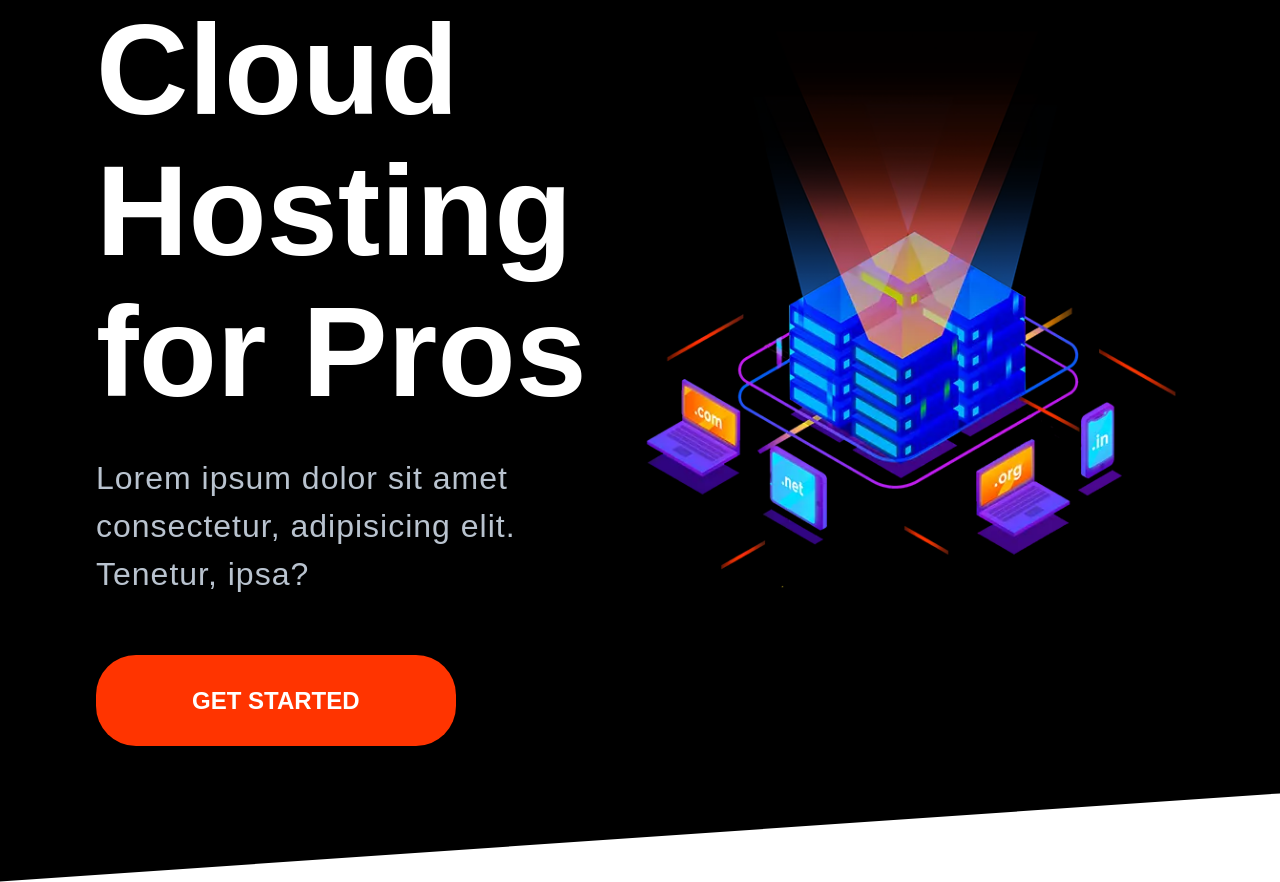
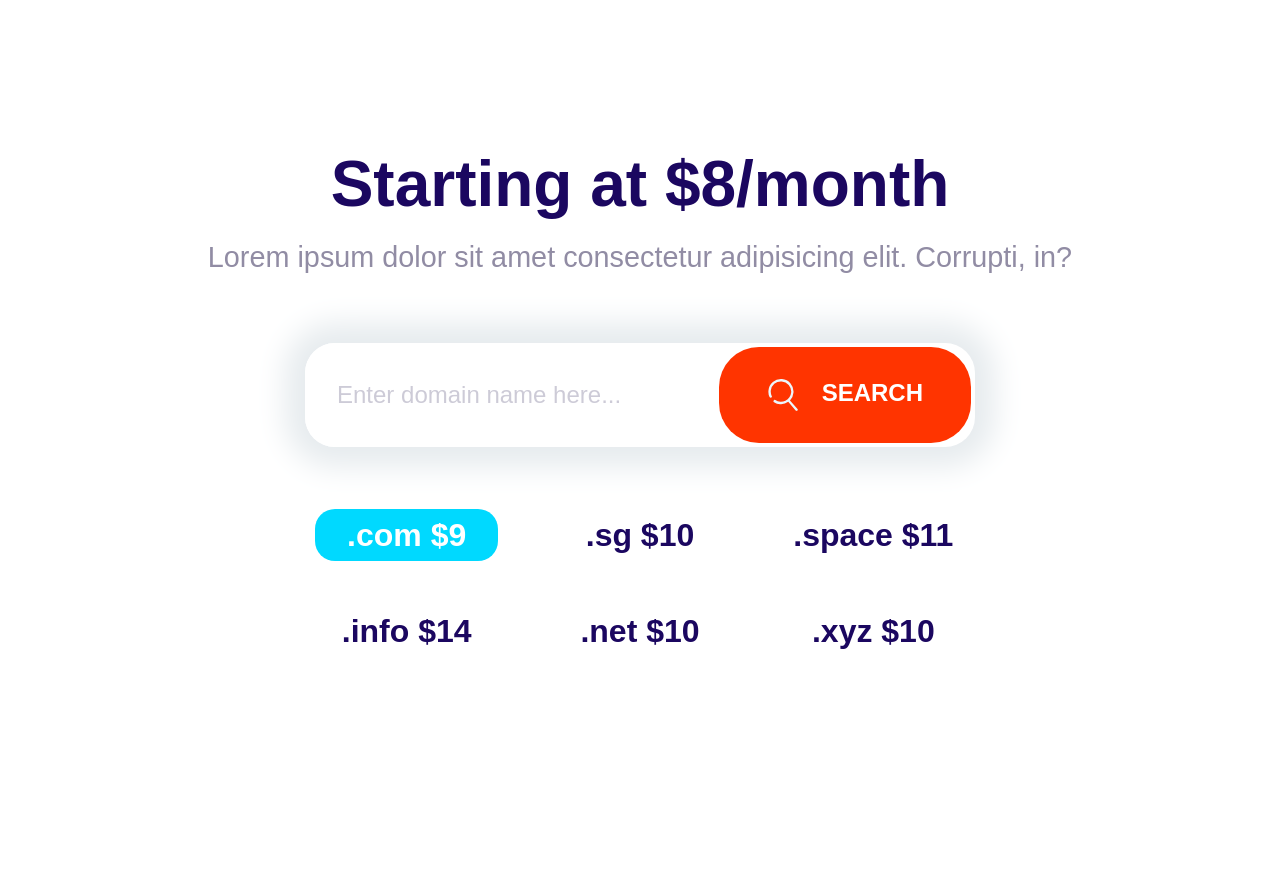
Before and after one commit to laoktaviana/Website, a plain HTML site: page index.html in a window 1280 px wide. After the commit the page ends 800 px from the top, so only its background shows below. Drawn offline with Linux system fonts and the light colour scheme.

Commit message:
Planns block.

```diff
--- a/css/styles.css
+++ b/css/styles.css
@@ -200,10 +200,18 @@ a{
     font-size: 1.8rem;
     font-weight: 600;
     margin: 1rem 0;
+    outline: 0;
     padding: 2rem 3rem;
     text-align: center;
     text-transform: uppercase;
     white-space: nowrap;
+}
+
+.btn .icon {
+    width: 2rem;
+    height: 2rem;
+    margin-right: 1rem;
+    vertical-align: middle;
 }
 
 .btn--primary {
@@ -283,7 +291,7 @@ a{
 .input-group .input{
     border: 0;
     flex-grow: 1;
-    padding: 1.5rem 1rem;
+    padding: 1.5rem 2rem;
 }
 
 .input-group .btn {
@@ -688,3 +696,28 @@ a{
         align-self: center;
     }
 }
+
+/* Domain Block */
+.block-domain .input-group {
+    box-shadow: 0 0 30px 20px #e6ebee;
+    border: 0;
+    margin: 4rem auto;
+    max-width: 670px;
+}
+
+.block-domain__prices {
+    display: grid;
+    grid-template-columns: repeat(3, 1fr);
+    grid-template-rows: repeat(2, 6rem);
+    font-size: 2rem;
+    font-weight: 600;
+    justify-items: center;
+    max-width: 700px;
+    margin: 0 auto ;
+}
+
+@media screen and (min-width: 768px) {
+    .block-domain__prices {
+        grid-template-columns: repeat(auto-fit, minmax(10rem, 1px);
+    }
+}
--- a/index.html
+++ b/index.html
@@ -12,24 +12,30 @@
     <link rel="stylesheet" href="css/styles.css">
 </head>
 <body>
-    <section class="block block--dark block--skewed-left hero">
-        <div class="container grid grid--1x2">
-        <header class="block__header hero__content">
-            <h1 class="block__heading">Cloud Hosting for Pros</h1>
-            <p class="hero__tagline">Lorem ipsum dolor sit amet consectetur, adipisicing elit. Tenetur, ipsa?</p>
-            <a href class="btn btn--accent btn--stretched">Get Started</a>
+    <section class="block container block-domain">
+        <header class="block__header">
+            <h2>Starting at $8/month</h2>
+            <p>Lorem ipsum dolor sit amet consectetur adipisicing elit. Corrupti, in?</p>
         </header>
-        <picture>
-            <source
-            type="image/webp"
-            srcset="images/banner.webp 1x, images/banner@2x.webp 2x"
+        <div class="input-group box-shadow">
+            <input
+            type="text"
+            class="input"
+            placeholder="Enter domain name here..."
             />
-            <source
-            type="image/png"
-            srcset="images/banner.png 1x, images/banner@2.png 2x"
-            />
-            <img class="hero__image" src="images/banner.png" alt>
-        </picture>
+            <button class="btn btn--accent">
+                <svg class="icon icon--white">
+                    <use xlink:href="images/sprite.svg#search"></use> </svg>
+            Search</button>
+         </div>
+         <ul class="list block-domain__prices">
+            <li><span class="badge badge--secondary">.com $9</span></li>
+            <li>.sg $10</li>
+            <li>.space $11</li>
+            <li>.info $14</li>
+            <li>.net $10</li>
+            <li>.xyz $10</li>
+         </ul>
     </section>
     <script src="js/main.js"></script>
 </body>
```
Also changed, not shown: components/Plan-block.html (added, +25 -0 lines).
